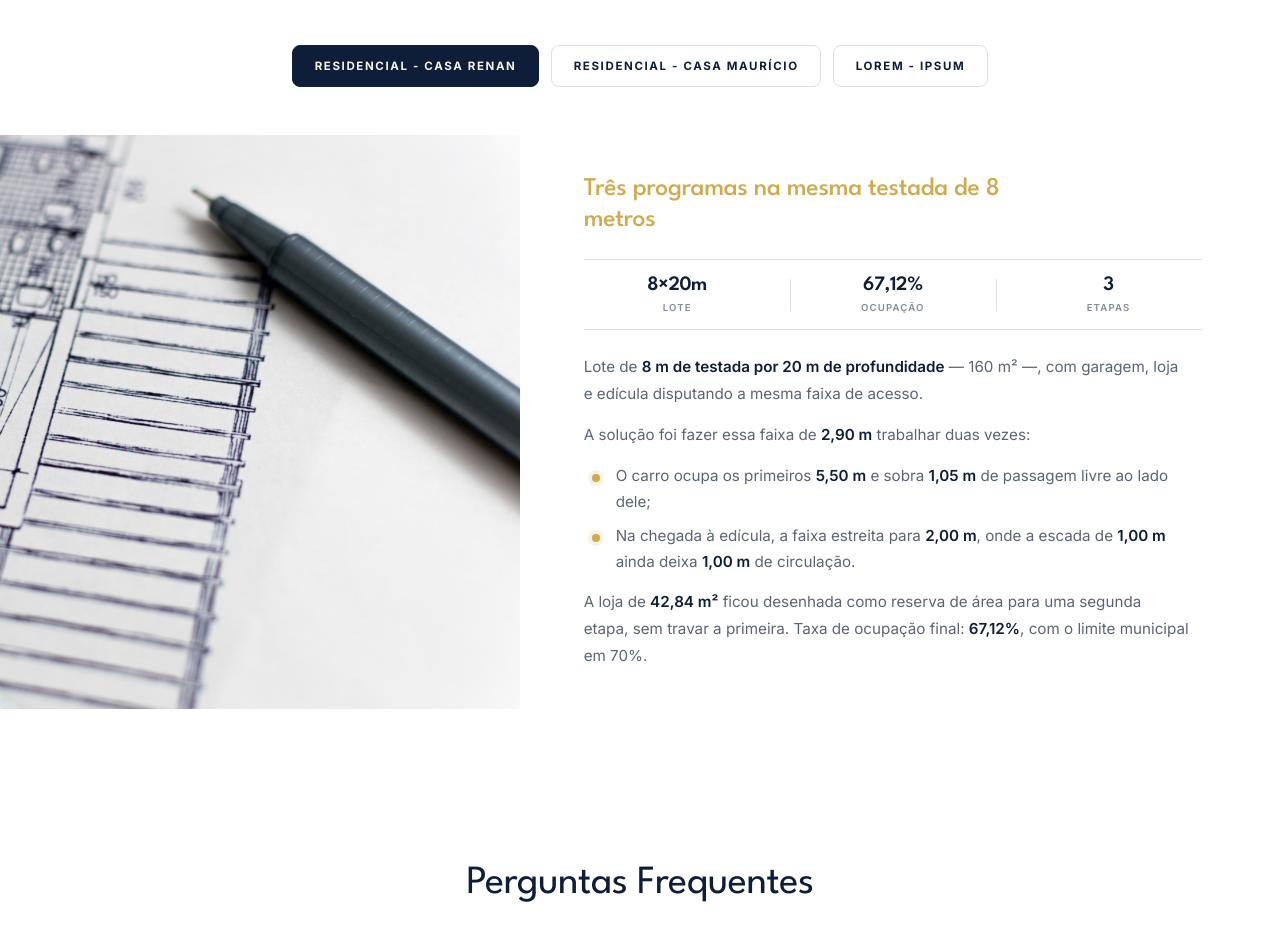
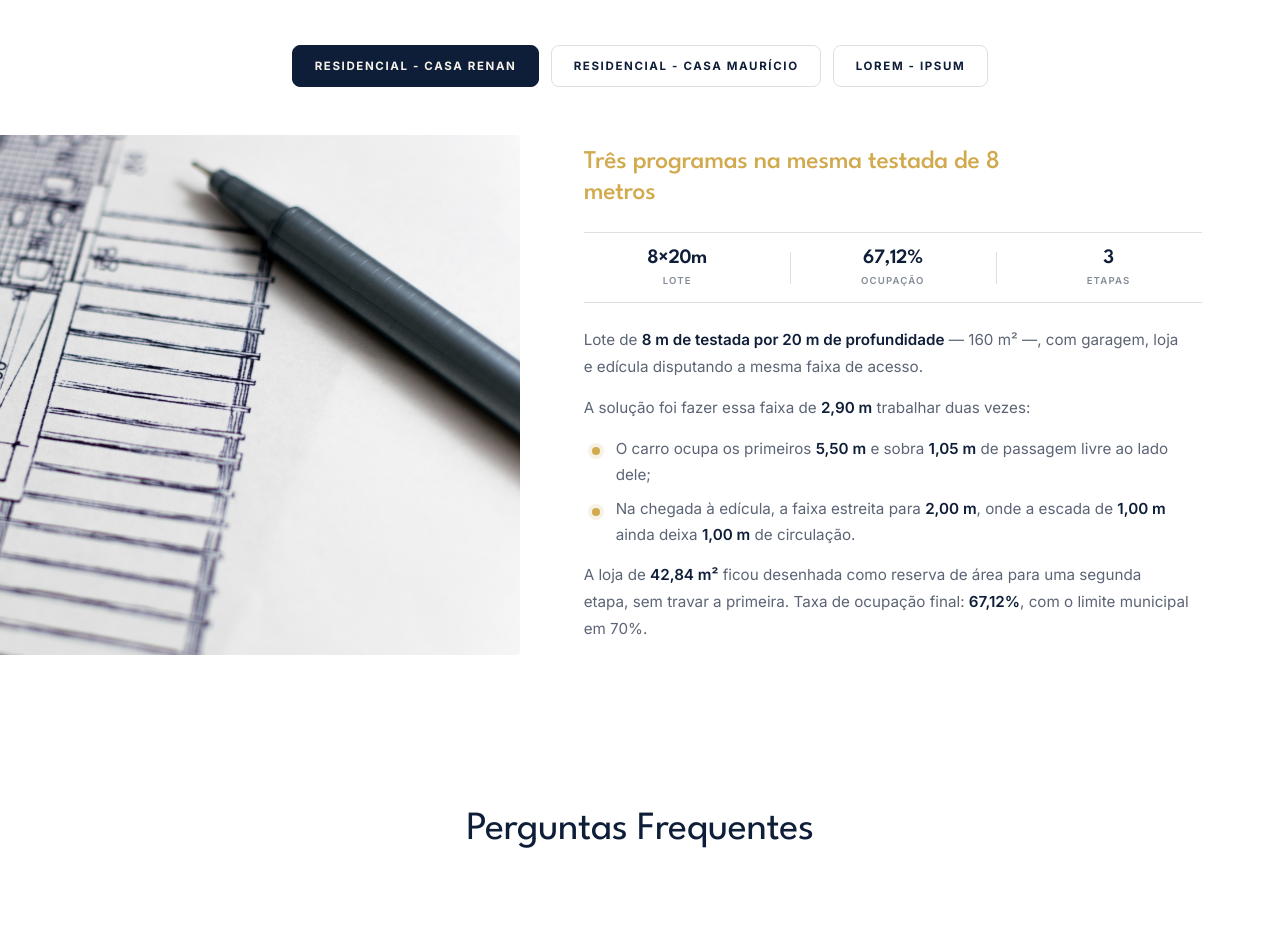
Before and after one commit to Eduarda-Nere/projeto-01, a React (Vite) app: page / in a window 1280 px wide. Shown: the part 4980-5912 px from the top of the page. Built offline with nearby package versions, Linux system fonts and the light colour scheme.

Commit message:
atualizando projetos

```diff
--- a/src/components/Projects/Projects.styles.ts
+++ b/src/components/Projects/Projects.styles.ts
@@ -207,22 +207,19 @@ export const ProjectsStage = styled.div`
     grid-template-columns: minmax(0, 1fr) minmax(0, 1.4fr);
     column-gap: clamp(2rem, 5vw, 5rem);
     row-gap: 1.5rem;
-    align-items: stretch;
+    align-items: start;
 
     @media (max-width: 940px) {
         grid-template-columns: 1fr;
         column-gap: 0;
         row-gap: 1.7rem;
-        align-items: start;
     }
 `;
 
 export const ProjectsImageColumn = styled.div`
     position: relative;
     display: flex;
-    align-items: stretch;
-    height: 100%;
-    min-height: 100%;
+    align-items: flex-start;
 
     @media (min-width: 941px) {
         margin-left: calc((100vw - 100%) / -2);
@@ -232,16 +229,13 @@ export const ProjectsImageColumn = styled.div`
     @media (max-width: 940px) {
         order: 2;
         width: 100%;
-        height: auto;
-        min-height: 0;
     }
 `;
 
 export const ProjectsImage = styled.div`
     position: relative;
     width: 100%;
-    height: 100%;
-    min-height: 100%;
+    max-height: 520px;
     display: flex;
     align-items: center;
     justify-content: center;
@@ -253,18 +247,21 @@ export const ProjectsImage = styled.div`
         position: relative;
         z-index: 1;
         width: 100%;
-        height: 100%;
+        height: auto;
+        max-height: 520px;
         display: block;
         object-fit: cover;
+        object-position: center;
         border-radius: 4px;
     }
 
     @media (max-width: 940px) {
         aspect-ratio: 16 / 10;
+        max-height: none;
         height: auto;
-        min-height: 0;
 
         img {
+            height: 100%;
             object-fit: contain;
         }
     }
```
